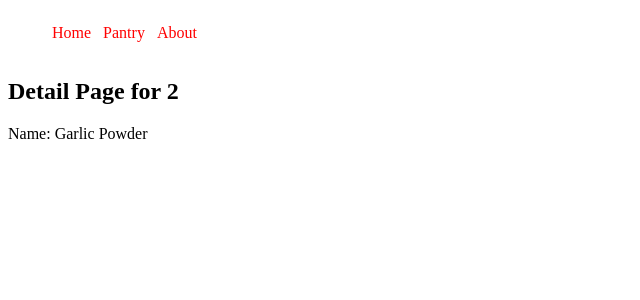
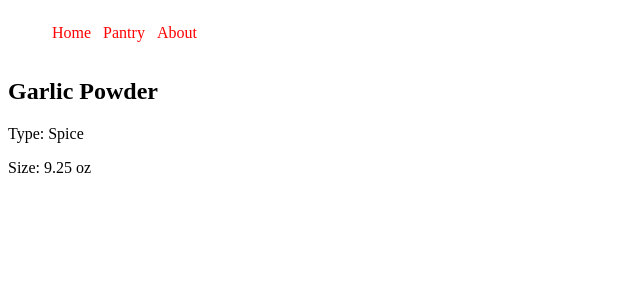
Before and after one commit to MarkCMcConnell/PantryApp, a Vue app: page /ingredients/1 in a window 1280 px wide. Shown: the top 300 px of the page, without its empty margins (0-640 px from the left). Built offline with nearby package versions, Linux system fonts and the light colour scheme.

Commit message:
Getting ingredient to show detail

```diff
--- a/data/data.js
+++ b/data/data.js
@@ -1,6 +1,6 @@
 export default [
   {
-    id: 1,
+    id: 0,
     name: 'Hamburger',
     type: 'Meat',
     size: 1,
@@ -9,7 +9,7 @@ export default [
     quantity: 2,
   },
   {
-    id: 2,
+    id: 1,
     name: 'Garlic Powder',
     type: 'Spice',
     size: 9.25,
--- a/src/app/ingredients/IngredientDetail/IngredientDetail.vue
+++ b/src/app/ingredients/IngredientDetail/IngredientDetail.vue
@@ -1,7 +1,12 @@
 <template>
 	<div>
-		<h2>Detail Page for {{ ingredient.id }}</h2>
-		<p>Name: {{ ingredient.name }}</p>
+		<h2>{{ ingredient.name }}</h2>
+        <p>Type: {{ ingredient.type }}</p>
+        <p>Size: {{ ingredient.size }} {{ ingredient.unit }}</p>
+        <p v-if="ingredient.left <= 1">Amount left: {{ ingredient.left }} {{ ingredient.unit }}</p>
+        <p v-if="ingredient.left > 1 && ingredient.unit === 'lb'">
+            Amount left: {{ ingredient.left }} {{ ingredient.unit }}s
+        </p>
 	</div>
 </template>
 
@@ -14,9 +19,6 @@ export default {
 			ingredient: this.$store.state.ingredients[this.$route.params.id],
 		}
 	},
-	// mounted () {
-	// 	this.ingredient = this.id;
-	// }
 }
 </script>
 
```
Also changed, not shown: src/app/views/About.vue (+4 -4 lines).
